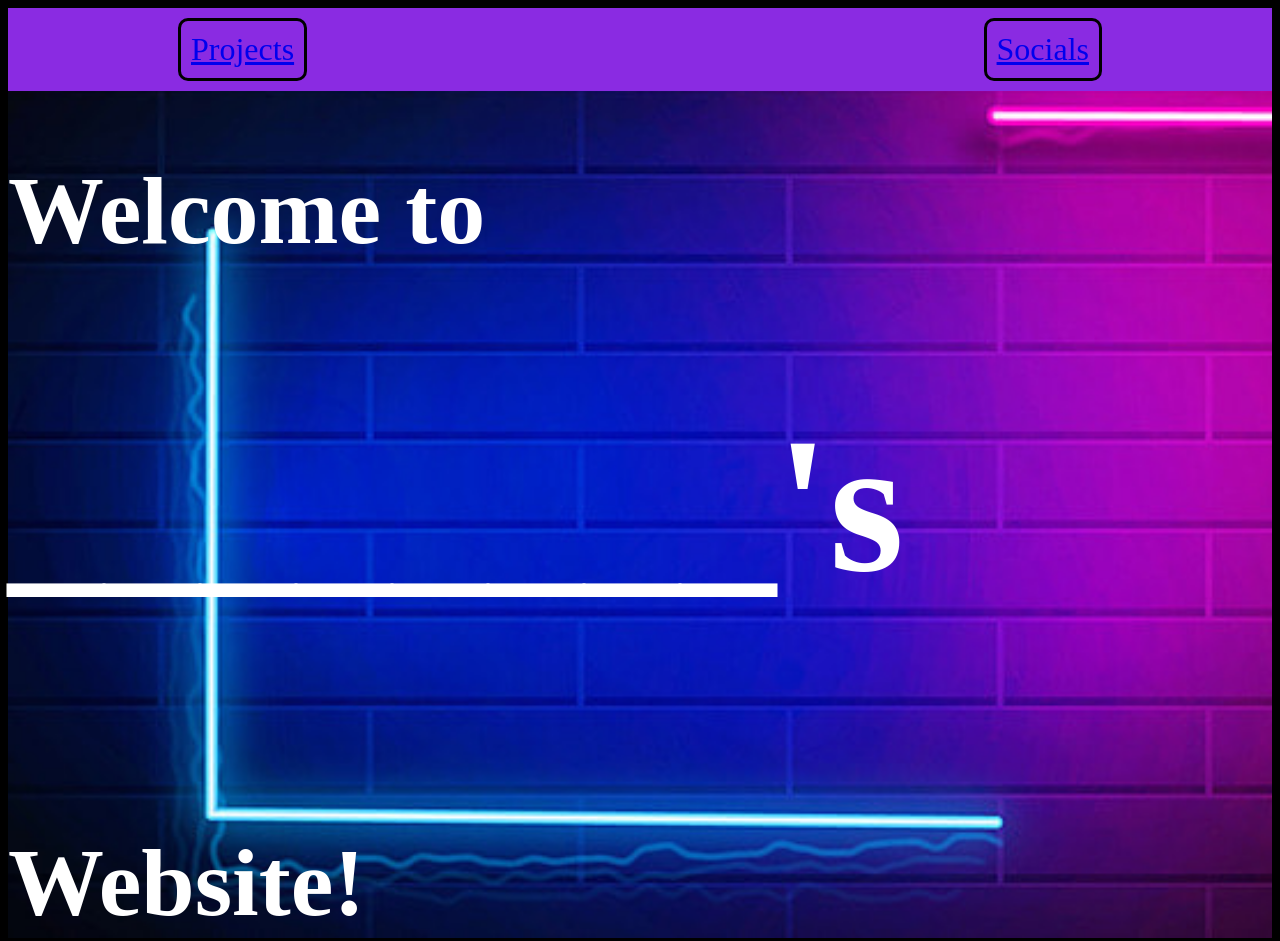
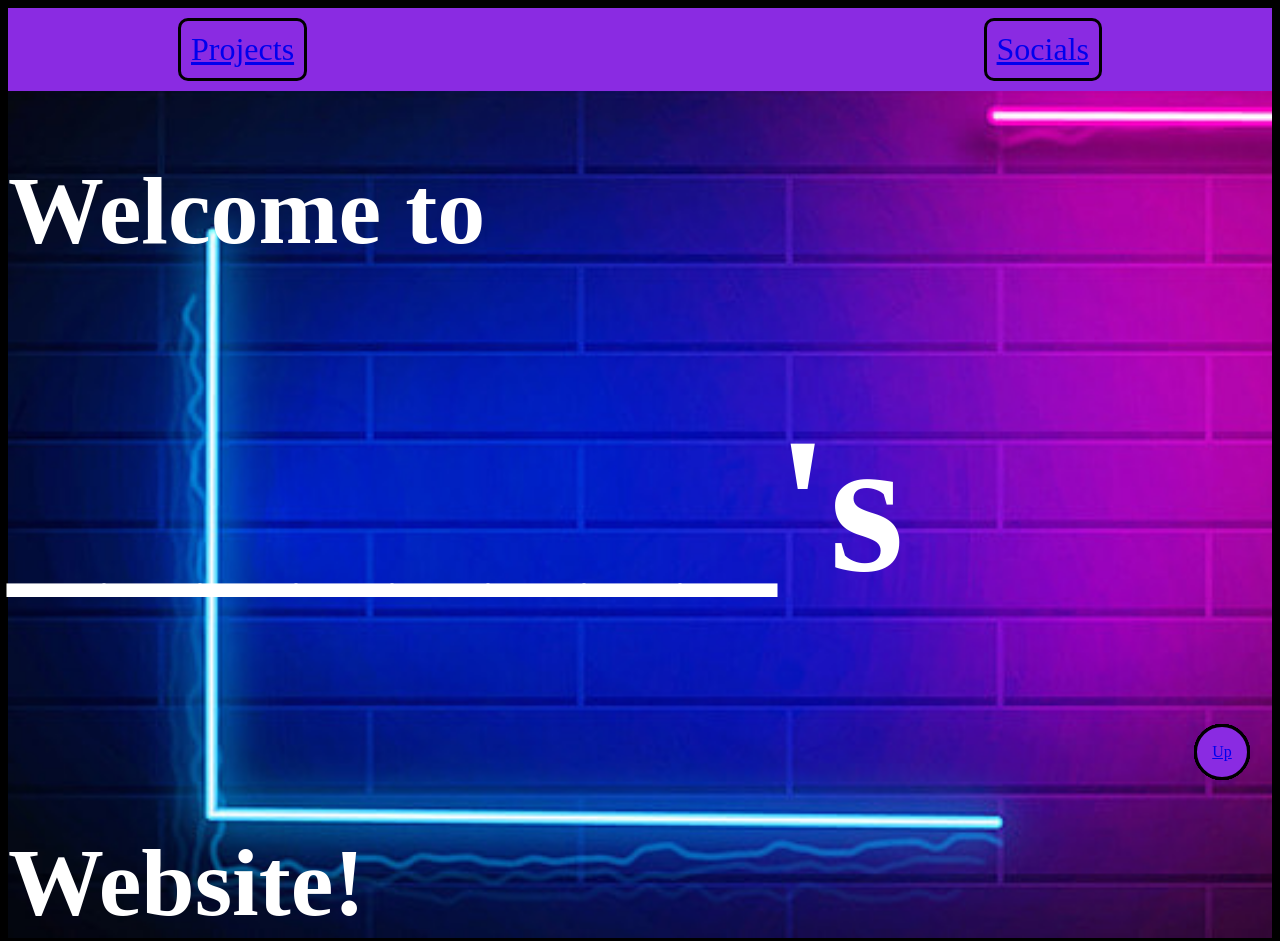
Before and after one commit to SCE-Development/Workshop, a plain HTML site: page Website Series/Week 3/index.html in a window 1280 px wide. Shown: the top 941 px of the page. Drawn offline with Linux system fonts and the light colour scheme; files whose address does not match are found by name.

Commit message:
adds styling for button

```diff
--- a/Website Series/Week 3/style.css
+++ b/Website Series/Week 3/style.css
@@ -58,3 +58,17 @@
 .navbar a:hover {
     margin-top: -1rem;
 }
+
+.scroll-button {
+    position: fixed;
+    bottom: 20px;
+    right: 30px;
+    height: 50px;
+    width: 50px;
+    background-color: blueviolet;
+    border-radius: 50%;
+    border: 3px solid black;
+    display: flex;
+    justify-content: center;
+    align-items: center;
+}
```
